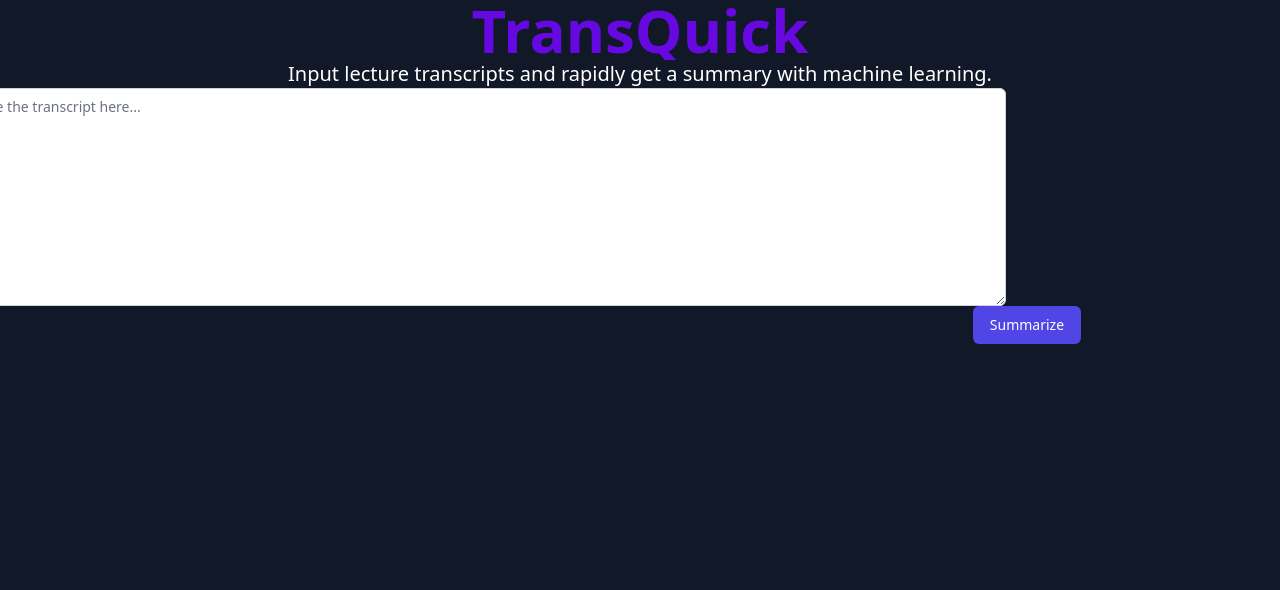
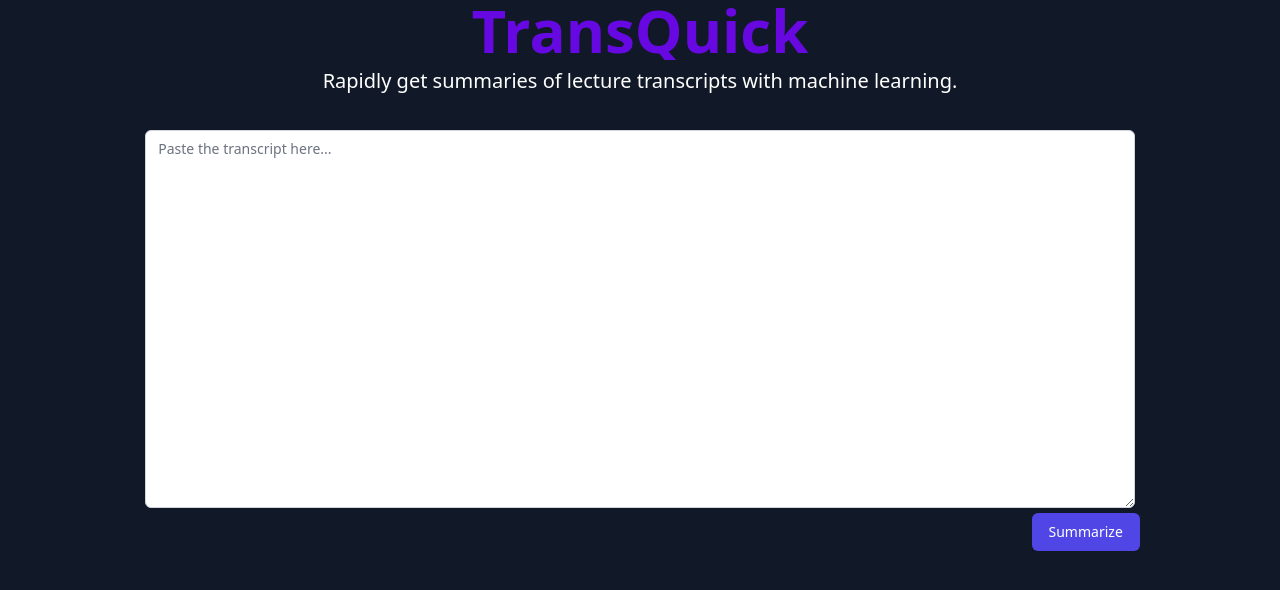
Before and after one commit to portoaj/TransQuick, a Flask app: page / in a window 1280 px wide. Shown: the top 590 px of the page. Run offline with Flask 2, Linux system fonts and the light colour scheme.

Commit message:
repositioning

```diff
--- a/static/css/main.css
+++ b/static/css/main.css
@@ -39,11 +39,16 @@
     100%{background-position:0% 51%}
 }
 
-.text-area-align{
-  width: 75vw;
+.text-area-container-sizing{
+  width: 100vw;
 }
+.text-area-sizing{
+  width: 77.3vw;
+}
+
+
 .button-align{
-  margin-left: 76vw;
+  margin-left: calc(52.34px + 76.5vw);
 }
 *,
 ::before,
--- a/templates/index.html
+++ b/templates/index.html
@@ -11,35 +11,32 @@
 
 <body class="bg-gray-900">
 <header>
-    <div class="text-center my-200">
+    <div class="text-center">
         <h1 class=" text-4xl font-extrabold text-gray-900 sm:text-5xl lg:text-6xl title-gradient ">
             TransQuick</h1>
-        <h2 class=" text-xl text-white">Input lecture transcripts and rapidly get a summary with
+        <h2 class=" text-xl text-white " style="margin-top: 7px">Rapidly get summaries of lecture transcripts with
             machine learning.</h2>
     </div>
 </header>
 
-<main>
+<main style="margin-top: 35px">
 
-    <div class="mt-2 flex items-center text-area-align " style="justify-content: center">
+    <div class="mt-2 flex items-center text-area-align text-area-container-sizing" style="justify-content: center">
         <div id="tabs-1-panel-1" class="p-0.5 -m-0.5 rounded-lg " aria-labelledby="tabs-1-tab-1"
              role="tabpanel" tabindex="0">
             <label for="transcript" class="sr-only">Transcript</label>
 
-            <textarea rows="10" cols="125" name="transcript" id="transcript"
-                      class=" shadow-sm focus:ring-indigo-500 focus:border-indigo-500 block  sm:text-sm border-gray-300 rounded-md"
+            <textarea rows="18" cols="125" name="transcript" id="transcript"
+                      class="text-area-sizing shadow-sm focus:ring-indigo-500 focus:border-indigo-500 block  sm:text-sm border-gray-300 rounded-md"
                       placeholder="Paste the transcript here..."></textarea>
         </div>
     </div>
 
 
-    <button onclick="summarize()" class=" button-align px-4 py-2 border border-transparent text-sm font-medium rounded-md shadow-sm text-white bg-indigo-600 hover:bg-indigo-700 focus:outline-none focus:ring-2 focus:ring-offset-2 focus:ring-indigo-500">
+    <button onclick="summarize()" style = "margin-top: 5px"
+            class=" button-align px-4 py-2 border border-transparent text-sm font-medium rounded-md shadow-sm text-white bg-indigo-600 hover:bg-indigo-700 ">
         Summarize
     </button>
-
 </main>
-
 </body>
-</div>
-
 </html>
```
